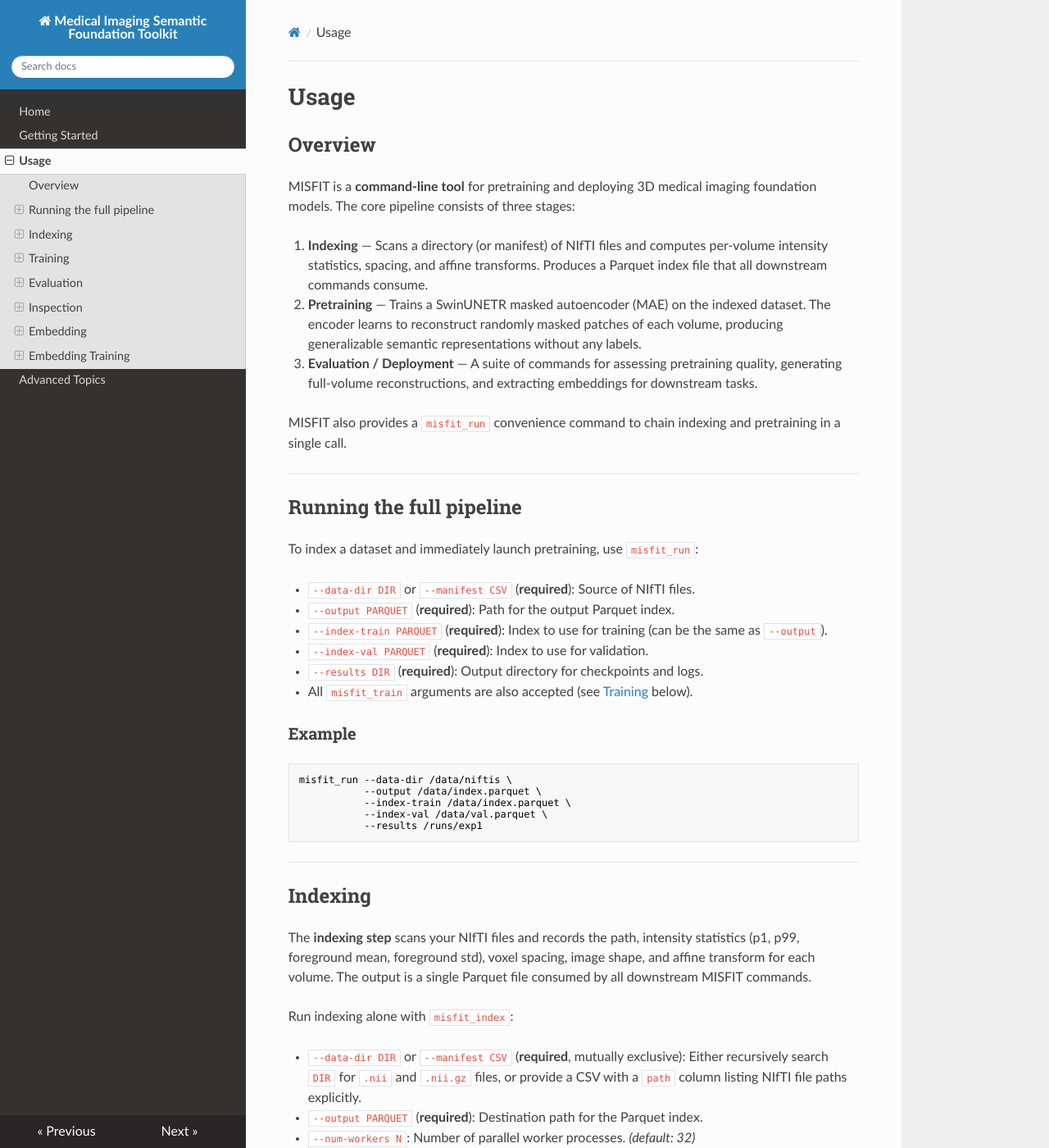
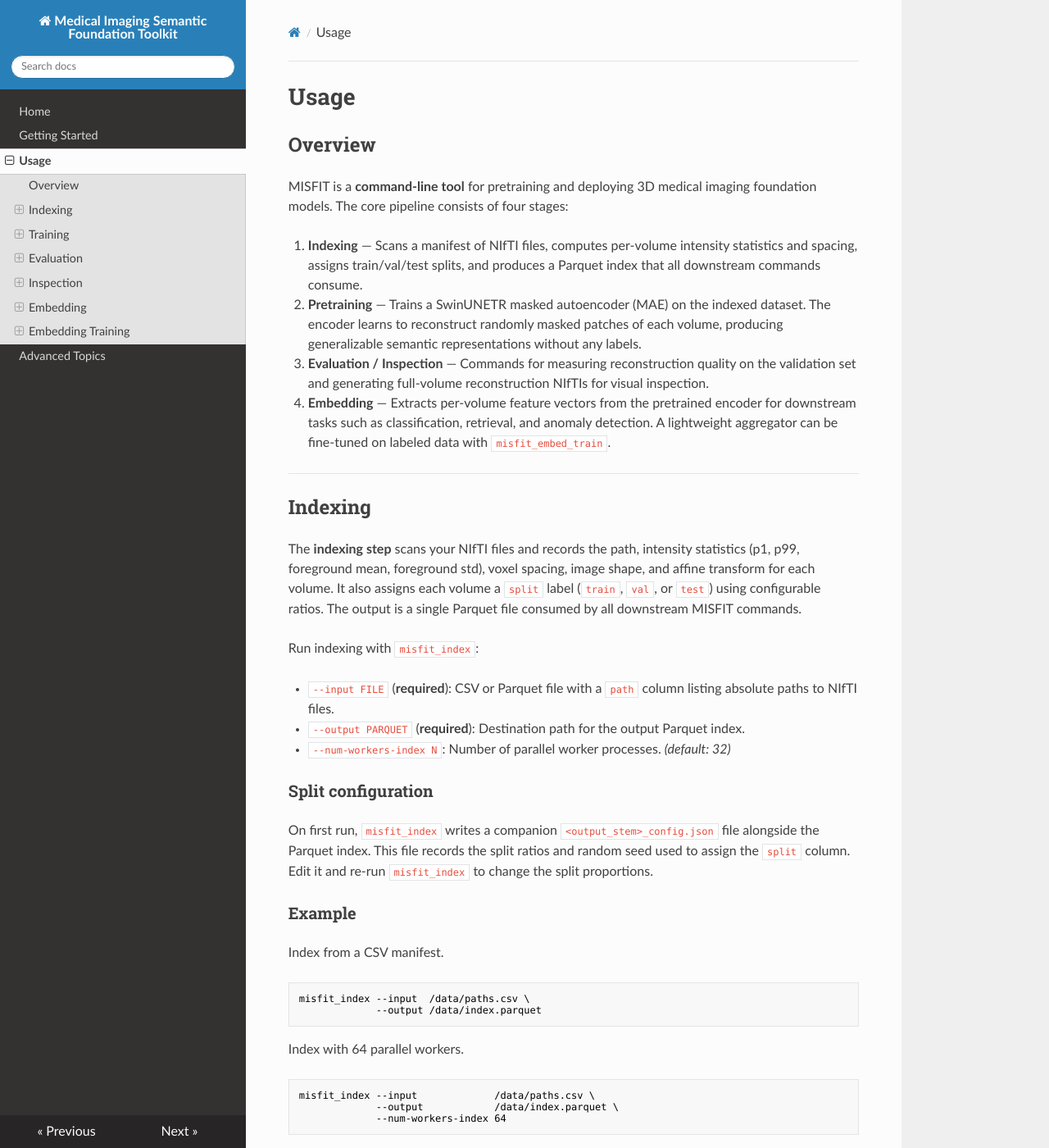
Before and after one commit to aecelaya/MISFIT, an MkDocs documentation site: the page built from docs/usage.md, in a window 1280 px wide and 1400 px high. Shown: the whole window at 82% size. Built offline with MkDocs 1.6.1, drawn with Linux system fonts in a browser that asks for light colours; nearby versions of some CDN libraries; library files that are not in the unit come from our copies; some of the changed text lies outside the part shown.

Commit message:
Update docs to reflect current CLI signatures
- misfit_index: --data-dir/--manifest → --input FILE; --num-workers →
  --num-workers-index; document split column and split-config JSON
- misfit_train: --index-train/--index-val → single --index PARQUET;
  note that config.json is the single source of truth for architecture
- misfit_evaluate: add --config (required); --results/--metrics →
  --output-csv CSV
- misfit_inspect: add --config (required); remove --inferer/--tta
- misfit_embed: --checkpoint → --encoder-checkpoint; remove --patch-size;
  add --config (required)
- misfit_embed_train: --features-dir/--labels-csv/--label-col →
  --input CSV; document unified CSV schema and label_to_idx checkpoint
- advanced_topics: update all examples to single --index; patch size
  section now points to config.json; add embedding input CSV guide;
  remove misfit_run (does not exist)

Co-Authored-By: Claude Sonnet 4.6 <noreply@anthropic.com>

````diff
--- a/docs/usage.md
+++ b/docs/usage.md
@@ -4,46 +4,24 @@ Usage
 ## Overview
 
 MISFIT is a **command-line tool** for pretraining and deploying 3D medical
-imaging foundation models. The core pipeline consists of three stages:
+imaging foundation models. The core pipeline consists of four stages:
 
-1. **Indexing** — Scans a directory (or manifest) of NIfTI files and computes
-per-volume intensity statistics, spacing, and affine transforms. Produces a
-Parquet index file that all downstream commands consume.
+1. **Indexing** — Scans a manifest of NIfTI files, computes per-volume intensity
+statistics and spacing, assigns train/val/test splits, and produces a Parquet
+index that all downstream commands consume.
 
 2. **Pretraining** — Trains a SwinUNETR masked autoencoder (MAE) on the indexed
 dataset. The encoder learns to reconstruct randomly masked patches of each
 volume, producing generalizable semantic representations without any labels.
 
-3. **Evaluation / Deployment** — A suite of commands for assessing pretraining
-quality, generating full-volume reconstructions, and extracting embeddings for
-downstream tasks.
+3. **Evaluation / Inspection** — Commands for measuring reconstruction quality
+on the validation set and generating full-volume reconstruction NIfTIs for
+visual inspection.
 
-MISFIT also provides a `misfit_run` convenience command to chain indexing and
-pretraining in a single call.
-
----
-
-## Running the full pipeline
-
-To index a dataset and immediately launch pretraining, use `misfit_run`:
-
-- `--data-dir DIR` or `--manifest CSV` (**required**): Source of NIfTI files.
-- `--output PARQUET` (**required**): Path for the output Parquet index.
-- `--index-train PARQUET` (**required**): Index to use for training (can be the
-  same as `--output`).
-- `--index-val PARQUET` (**required**): Index to use for validation.
-- `--results DIR` (**required**): Output directory for checkpoints and logs.
-- All `misfit_train` arguments are also accepted (see [Training](#training) below).
-
-### Example
-
-```console
-misfit_run --data-dir /data/niftis \
-           --output /data/index.parquet \
-           --index-train /data/index.parquet \
-           --index-val /data/val.parquet \
-           --results /runs/exp1
-```
+4. **Embedding** — Extracts per-volume feature vectors from the pretrained
+encoder for downstream tasks such as classification, retrieval, and anomaly
+detection. A lightweight aggregator can be fine-tuned on labeled data with
+`misfit_embed_train`.
 
 ---
 
@@ -51,32 +29,40 @@ misfit_run --data-dir /data/niftis \
 
 The **indexing step** scans your NIfTI files and records the path, intensity
 statistics (p1, p99, foreground mean, foreground std), voxel spacing, image
-shape, and affine transform for each volume. The output is a single Parquet file
-consumed by all downstream MISFIT commands.
+shape, and affine transform for each volume. It also assigns each volume a
+`split` label (`train`, `val`, or `test`) using configurable ratios. The output
+is a single Parquet file consumed by all downstream MISFIT commands.
 
-Run indexing alone with `misfit_index`:
+Run indexing with `misfit_index`:
 
-- `--data-dir DIR` or `--manifest CSV` (**required**, mutually exclusive):
-  Either recursively search `DIR` for `.nii` and `.nii.gz` files, or provide a
-  CSV with a `path` column listing NIfTI file paths explicitly.
-- `--output PARQUET` (**required**): Destination path for the Parquet index.
-- `--num-workers N`: Number of parallel worker processes. *(default: 32)*
+- `--input FILE` (**required**): CSV or Parquet file with a `path` column
+  listing absolute paths to NIfTI files.
+- `--output PARQUET` (**required**): Destination path for the output Parquet
+  index.
+- `--num-workers-index N`: Number of parallel worker processes. *(default: 32)*
+
+### Split configuration
+
+On first run, `misfit_index` writes a companion `<output_stem>_config.json`
+file alongside the Parquet index. This file records the split ratios and
+random seed used to assign the `split` column. Edit it and re-run
+`misfit_index` to change the split proportions.
 
 ### Example
 
-Index a directory of NIfTI files using 16 parallel workers.
+Index from a CSV manifest.
 
 ```console
-misfit_index --data-dir /data/niftis \
-             --output /data/index.parquet \
-             --num-workers 16
+misfit_index --input  /data/paths.csv \
+             --output /data/index.parquet
 ```
 
-Index from an explicit manifest CSV.
+Index with 64 parallel workers.
 
 ```console
-misfit_index --manifest /data/paths.csv \
-             --output /data/index.parquet
+misfit_index --input             /data/paths.csv \
+             --output            /data/index.parquet \
+             --num-workers-index 64
 ```
 
 ### Output
@@ -88,6 +74,7 @@ one NIfTI volume and contains the following columns:
 |---|---|
 | `volume_id` | Unique identifier derived from the filename (no extension). |
 | `path` | Absolute path to the NIfTI file. |
+| `split` | Dataset split: `train`, `val`, or `test`. |
 | `p1` | 1st-percentile foreground intensity (lower clip bound for normalization). |
 | `p99` | 99th-percentile foreground intensity (upper clip bound). |
 | `fg_mean` | Foreground mean intensity after clipping. |
@@ -103,18 +90,21 @@ one NIfTI volume and contains the following columns:
 The **training step** pretrains a SwinUNETR masked autoencoder on the indexed
 dataset. At each iteration a random 75% of patch tokens are masked, and the
 model learns to reconstruct the missing voxels from the visible context.
+Train/val split is determined by the `split` column in the index.
 
 Run training with `misfit_train`:
 
 ### Data
 
-- `--index-train PARQUET` (**required**): Training Parquet index.
-- `--index-val PARQUET` (**required**): Validation Parquet index.
+- `--index PARQUET` (**required**): Parquet index produced by `misfit_index`.
+  Rows with `split='train'` are used for training; rows with `split='val'` for
+  validation.
 - `--num-cpu-workers N`: CPU worker processes for data loading. *(default: 8)*
 
 ### Output
 
-- `--results DIR` (**required**): Directory for checkpoints and TensorBoard logs.
+- `--results DIR` (**required**): Directory for checkpoints, `config.json`, and
+  TensorBoard logs.
 
 ### Model
 
@@ -157,12 +147,11 @@ Run training with `misfit_train`:
 
 ### Example
 
-Train a base SwinMAE for 200 epochs on a single GPU.
+Train a base SwinMAE for 200 epochs.
 
 ```console
-misfit_train --index-train /data/train.parquet \
-             --index-val   /data/val.parquet \
-             --results     /runs/exp1
+misfit_train --index   /data/index.parquet \
+             --results /runs/exp1
 ```
 
 Train a small model on 4 GPUs using `torchrun`.
@@ -170,18 +159,16 @@ Train a small model on 4 GPUs using `torchrun`.
 ```console
 torchrun --nproc_per_node=4 \
     $(which misfit_train) \
-        --index-train /data/train.parquet \
-        --index-val   /data/val.parquet \
-        --results     /runs/exp1 \
-        --model       swinmae-small
+        --index   /data/index.parquet \
+        --results /runs/exp1 \
+        --model   swinmae-small
 ```
 
 Resume a run that was interrupted.
 
 ```console
-misfit_train --index-train /data/train.parquet \
-             --index-val   /data/val.parquet \
-             --results     /runs/exp1 \
+misfit_train --index   /data/index.parquet \
+             --results /runs/exp1 \
              --resume
 ```
 
@@ -197,15 +184,19 @@ results/
                             hyperparameters, and MISFIT version).
 ```
 
+`config.json` is the **single source of truth** for model architecture. It is
+required by `misfit_evaluate`, `misfit_inspect`, and `misfit_embed` to
+reconstruct the correct model without re-specifying any flags.
+
 ---
 
 ## Evaluation
 
-The **evaluation step** measures reconstruction quality on a held-out validation
-set. For each volume, the evaluator tiles the full volume into non-overlapping
+The **evaluation step** measures reconstruction quality on the validation split.
+For each volume, the evaluator tiles the full volume into non-overlapping
 patches, runs a complete MAE forward pass on each patch (with a fresh random
-mask), computes masked reconstruction metrics per patch, and averages the results
-across all patches to produce one score per volume.
+mask), computes masked reconstruction metrics per patch, and averages the
+results across all patches to produce one score per volume.
 
 !!!note
     Metrics are computed on the **masked patches only** — the voxels the encoder
@@ -215,34 +206,29 @@ Run evaluation with `misfit_evaluate`:
 
 - `--checkpoint PT` (**required**): Path to a checkpoint produced by
   `misfit_train`.
-- `--index-val PARQUET` (**required**): Validation Parquet index.
-- `--results DIR` (**required**): Output directory for `evaluation_results.csv`.
-- `--metrics METRIC ...`: Metrics to compute. *(default: all)*
-  Available metrics: `masked_mae`, `masked_mse`, `masked_psnr`, `ssim`.
+- `--index PARQUET` (**required**): Parquet index. Only rows with `split='val'`
+  are evaluated.
+- `--config JSON` (**required**): Path to the `config.json` produced by
+  `misfit_train`. Model architecture and metrics to compute are read from this
+  file.
+- `--output-csv CSV` (**required**): Path where the evaluation results CSV will
+  be written.
 - `--device DEVICE`: Torch device (e.g. `cuda:0`, `cpu`). *(default: auto)*
 
 ### Example
 
-Evaluate a checkpoint with all metrics.
+Evaluate a checkpoint.
 
 ```console
-misfit_evaluate --checkpoint /runs/exp1/models/best_model.pt \
-                --index-val  /data/val.parquet \
-                --results    /runs/exp1/eval
-```
-
-Evaluate with only SSIM and masked MAE.
-
-```console
-misfit_evaluate --checkpoint /runs/exp1/models/best_model.pt \
-                --index-val  /data/val.parquet \
-                --results    /runs/exp1/eval \
-                --metrics    ssim masked_mae
+misfit_evaluate --checkpoint  /runs/exp1/models/best_model.pt \
+                --index       /data/index.parquet \
+                --config      /runs/exp1/config.json \
+                --output-csv  /runs/exp1/eval_results.csv
 ```
 
 ### Output
 
-A single CSV file at `<results>/evaluation_results.csv`. Each row is one volume.
+A single CSV file at the path given by `--output-csv`. Each row is one volume.
 Five summary rows are appended at the bottom of the file.
 
 | `volume_id` | `masked_mae` | `masked_mse` | `masked_psnr` | `ssim` |
@@ -290,21 +276,21 @@ Run inspection with `misfit_inspect`:
 
 - `--checkpoint PT` (**required**): Path to a pretrained MISFIT checkpoint.
 - `--index PARQUET` (**required**): Parquet index of volumes to reconstruct.
+- `--config JSON` (**required**): Path to the `config.json` produced by
+  `misfit_train`. Model architecture and patch size are read from this file.
 - `--output-dir DIR` (**required**): Directory where `<volume_id>.nii.gz` files
   are written.
-- `--inferer NAME`: Inference strategy per patch. *(default: `whole_volume`)*
-  Options: `whole_volume`, `sliding_window`.
-- `--tta NAME`: Test-time augmentation strategy. *(default: `none`)*
 - `--device DEVICE`: Torch device. *(default: auto)*
 
 ### Example
 
-Reconstruct all volumes in a validation index.
+Reconstruct all volumes in the index.
 
 ```console
-misfit_inspect --checkpoint /runs/exp1/models/best_model.pt \
-               --index      /data/val.parquet \
-               --output-dir /runs/exp1/reconstructions
+misfit_inspect --checkpoint  /runs/exp1/models/best_model.pt \
+               --index       /data/index.parquet \
+               --config      /runs/exp1/config.json \
+               --output-dir  /runs/exp1/reconstructions
 ```
 
 !!!note
@@ -321,22 +307,24 @@ image space with denormalized intensities.
 
 ## Embedding
 
-The **embedding step** uses the pretrained encoder to extract a per-volume
-feature vector for every volume in an index. These embeddings can be used
-directly for zero-shot retrieval (using `mean_pool` aggregation) or fine-tuned
-for a downstream task with `misfit_embed_train`.
+The **embedding step** uses the pretrained encoder to extract per-crop feature
+vectors for every volume in an index. These embeddings can be used directly for
+zero-shot retrieval (using `mean_pool` aggregation) or fine-tuned for a
+downstream task with `misfit_embed_train`.
 
 Run embedding extraction with `misfit_embed`:
 
-- `--checkpoint PT` (**required**): Path to a pretrained MISFIT checkpoint.
+- `--encoder-checkpoint PT` (**required**): Path to a pretrained MISFIT encoder
+  checkpoint.
 - `--index PARQUET` (**required**): Parquet index of volumes to embed.
+- `--config JSON` (**required**): Path to the `config.json` produced by
+  `misfit_train`. Model architecture and patch size are read from this file.
 - `--output-dir DIR` (**required**): Directory where `.npz` files are saved.
 - `--aggregator NAME`: Aggregation strategy for combining patch-level features
   into a single volume-level embedding. *(default: `mean_pool`)*
   Options: `mean_pool`, `attention_pool`.
 - `--aggregator-checkpoint PT`: Path to a trained aggregator checkpoint produced
   by `misfit_embed_train`. Required when `--aggregator attention_pool`.
-- `--patch-size P`: Edge length of each cubic crop in voxels. *(default: 96)*
 - `--device DEVICE`: Torch device. *(default: auto)*
 
 ### Example
@@ -344,19 +332,21 @@ Run embedding extraction with `misfit_embed`:
 Extract mean-pooled embeddings (zero-shot, no aggregator training required).
 
 ```console
-misfit_embed --checkpoint  /runs/exp1/models/best_model.pt \
-             --index       /data/cohort.parquet \
-             --output-dir  /data/embeddings
+misfit_embed --encoder-checkpoint /runs/exp1/models/best_model.pt \
+             --index              /data/index.parquet \
+             --config             /runs/exp1/config.json \
+             --output-dir         /data/embeddings
 ```
 
 Extract embeddings with a trained attention-pooling aggregator.
 
 ```console
-misfit_embed --checkpoint             /runs/exp1/models/best_model.pt \
-             --index                  /data/cohort.parquet \
-             --output-dir             /data/embeddings \
-             --aggregator             attention_pool \
-             --aggregator-checkpoint  /runs/agg/aggregator.pt
+misfit_embed --encoder-checkpoint  /runs/exp1/models/best_model.pt \
+             --index               /data/index.parquet \
+             --config              /runs/exp1/config.json \
+             --output-dir          /data/embeddings \
+             --aggregator          attention_pool \
+             --aggregator-checkpoint /runs/agg/aggregator.pt
 ```
 
 ### Output
@@ -380,12 +370,19 @@ Run aggregator training with `misfit_embed_train`:
 
 ### Input
 
-- `--features-dir DIR` (**required**): Directory of `.npz` files produced by
-  `misfit_embed`.
-- `--labels-csv CSV` (**required**): CSV with at least a `volume_id` column and
-  one label column. Rows are joined to feature files on `volume_id`.
-- `--label-col COL` (**required**): Column in `--labels-csv` to use as the
-  training target.
+- `--input CSV` (**required**): Unified CSV with columns:
+
+  | Column | Description |
+  |---|---|
+  | `volume_id` | Volume identifier. |
+  | `split` | Dataset split. Only rows where `split='train'` are used. |
+  | `features_path` | Absolute path to the `.npz` file produced by `misfit_embed`. |
+  | `label` | String label for the training objective. |
+
+  Labels are always treated as strings. Integer or boolean labels should be
+  converted to strings before passing. The mapping from label strings to
+  integer indices is saved in the output `aggregator.pt` checkpoint for
+  inference-time decoding.
 
 ### Output
 
@@ -417,28 +414,25 @@ Run aggregator training with `misfit_embed_train`:
 Train an attention-pooling aggregator for classification.
 
 ```console
-misfit_embed_train --features-dir /data/embeddings \
-                   --labels-csv   /data/labels.csv \
-                   --label-col    diagnosis \
-                   --output-dir   /runs/agg \
-                   --embed-dim    768
+misfit_embed_train --input      /data/train_manifest.csv \
+                   --output-dir /runs/agg \
+                   --embed-dim  768
 ```
 
 Train with a contrastive objective.
 
 ```console
-misfit_embed_train --features-dir /data/embeddings \
-                   --labels-csv   /data/labels.csv \
-                   --label-col    diagnosis \
-                   --output-dir   /runs/agg \
-                   --embed-dim    768 \
-                   --objective    contrastive
+misfit_embed_train --input      /data/train_manifest.csv \
+                   --output-dir /runs/agg \
+                   --embed-dim  768 \
+                   --objective  contrastive
 ```
 
 ### Output
 
 ```text
 output-dir/
-    aggregator.pt   Trained aggregator weights. Pass to misfit_embed
-                    via --aggregator-checkpoint to use at inference time.
+    aggregator.pt   Trained aggregator weights and label_to_idx mapping.
+                    Pass to misfit_embed via --aggregator-checkpoint to
+                    use at inference time.
 ```
````
Also changed, not shown: docs/advanced_topics.md (+50 -29 lines), docs/getting_started.md (+13 -19 lines).
